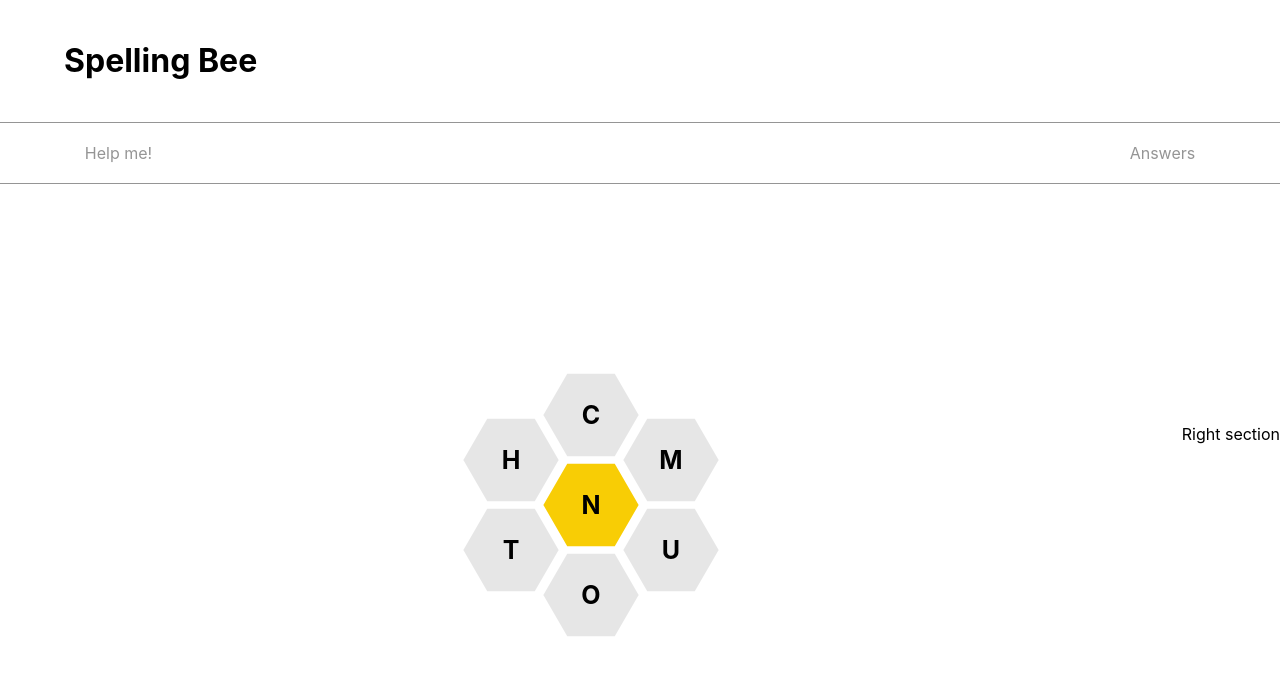
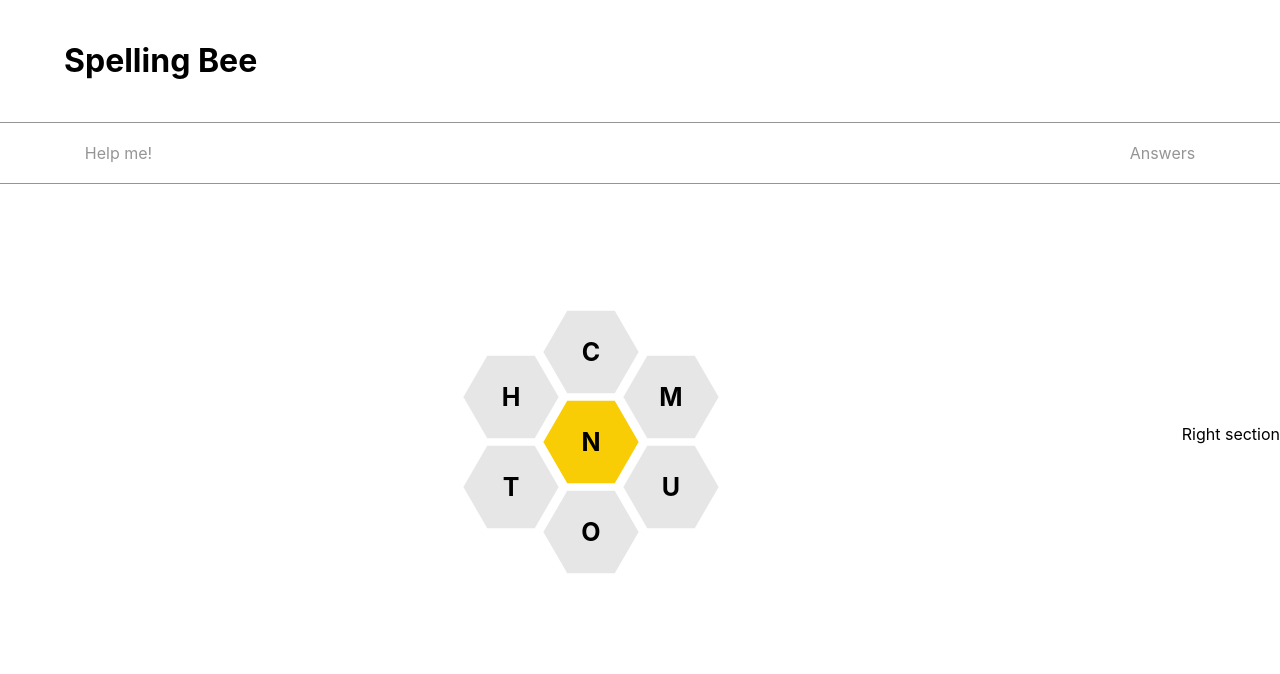
Before and after one commit to harrisoncole/spelling-bee, a React (Create React App) app: page / in a window 1280 px wide. Shown: the top 674 px of the page. Built offline with nearby package versions, Linux system fonts and the light colour scheme.

Commit message:
added delete function and updated styling for hive

```diff
--- a/src/App.css
+++ b/src/App.css
@@ -43,7 +43,9 @@
   display: flex;
   align-items: center;
   justify-content: center;
-  height: 200px;
+  height: 150px;
+  margin-bottom: 0;
+  padding-bottom: 0;
 }
 
 .game-left {
--- a/src/components/Cursor.css
+++ b/src/components/Cursor.css
@@ -2,6 +2,7 @@
   color: #f8cd05;
   font-size: 2.8em;
   font-weight: 200;
+  margin-left: 0;
 }
 
 .none {
--- a/src/components/EntryBar.css
+++ b/src/components/EntryBar.css
@@ -1,9 +1,11 @@
 .entry-bar {
+  margin: 0;
+  padding: 0;
   color: black;
   font-size: 2.2em;
   text-transform: uppercase;
   font-weight: bold;
-  text-align: center;
+  text-align: bottom;
 }
 
 .non-letter {
--- a/src/components/EntryBar.js
+++ b/src/components/EntryBar.js
@@ -3,10 +3,12 @@ import './EntryBar.css';
 
 const EntryBar = ({ displayInstructions, currentWord }) => {
   return (
-    <div>
+    <div className="entry-bar">
       <div className={displayInstructions ? 'dim entry-bar' : 'entry-bar'} />{' '}
       {currentWord.map((letter, idx) => (
-        <span key={idx}>{letter.letter}</span>
+        <span key={idx} className={letter.class}>
+          {letter.letter}
+        </span>
       ))}
     </div>
   );
--- a/src/components/Game.js
+++ b/src/components/Game.js
@@ -41,30 +41,25 @@ class Game extends Component {
     };
 
     this.addLetter = this.addLetter.bind(this);
+    this.removeLetter = this.removeLetter.bind(this);
   }
-
-  // const Game = ({ displayInstructions }) => {
-  //   const [gameLetters, setLetters] = useState(letterArray);
-  //   const [words, setWords] = useState(wordList);
-  //   const [currentWord, setCurrentWord] = useState([]);
-  //   const props = {
-  //     displayInstructions,
-  //     gameLetters,
-  //     words,
-  //     currentWord,
-  //     setCurrentWord,
-  //   };
 
   addLetter(newLetter) {
     const letters = this.state.gameLetters;
     const word = [...this.state.currentWord];
     const letterObj = { letter: newLetter, class: 'edge' };
     if (newLetter === letters[letters.length - 1]) {
-      letterObj.class = 'center';
+      letterObj.class = 'center-letter';
     } else if (!letters.includes(newLetter)) {
-      letterObj.class = 'non-hive';
+      letterObj.class = 'non-letter';
     }
     word.push(letterObj);
+    this.setState({ currentWord: word });
+  }
+
+  removeLetter() {
+    const word = [...this.state.currentWord];
+    word.pop();
     this.setState({ currentWord: word });
   }
 
@@ -72,6 +67,7 @@ class Game extends Component {
     const props = {
       displayInstructions: this.props.displayInstructions,
       addLetter: this.addLetter,
+      removeLetter: this.removeLetter,
       gameLetters: this.state.gameLetters,
     };
 
--- a/src/components/Hive.css
+++ b/src/components/Hive.css
@@ -3,27 +3,29 @@
   display: flex;
   justify-content: center;
   align-items: center;
+  margin-top: 0;
+  padding-top: 0;
 }
 
 .top {
-  transform: translate(0, -90%);
+  transform: translate(0, -140%);
 }
 .top-right {
-  transform: translate(80%, -45%);
+  transform: translate(80%, -95%);
 }
 .top-left {
-  transform: translate(-80%, -45%);
+  transform: translate(-80%, -95%);
 }
 .bottom-right {
-  transform: translate(80%, 45%);
+  transform: translate(80%, -5%);
 }
 .bottom-left {
-  transform: translate(-80%, 45%);
+  transform: translate(-80%, -5%);
 }
 .bottom {
-  transform: translate(0, 90%);
+  transform: translate(0, 40%);
 }
 .center {
-  transform: translate(0, 0);
+  transform: translate(0, -50%);
   fill: #f8cd05;
 }
--- a/src/components/Hive.js
+++ b/src/components/Hive.js
@@ -1,9 +1,14 @@
-import React from 'react';
+import React, { useEffect } from 'react';
 import { HiveCell } from './index';
 import './Hive.css';
 import '../App.css';
 
-const Hive = ({ gameLetters, displayInstructions, addLetter }) => {
+const Hive = ({
+  gameLetters,
+  displayInstructions,
+  addLetter,
+  removeLetter,
+}) => {
   const cellArray = [
     'top',
     'top-left',
@@ -13,6 +18,24 @@ const Hive = ({ gameLetters, displayInstructions, addLetter }) => {
     'bottom-right',
     'center',
   ];
+
+  useEffect(() => {
+    function keyDownHandler(evt) {
+      console.log(evt);
+      const letters = 'abcdefghijklmnopqrstuvwxyz';
+      if (letters.includes(evt.key)) {
+        addLetter(evt.key);
+      } else if (evt.key === 'Backspace') {
+        removeLetter();
+      }
+    }
+    document.addEventListener('keydown', keyDownHandler);
+
+    return () => {
+      document.removeEventListener('keydown', keyDownHandler);
+    };
+  }, [addLetter, removeLetter]);
+
   return (
     <div className={displayInstructions ? 'dim hive' : 'hive'}>
       {cellArray.map(
--- a/src/components/HiveCell.js
+++ b/src/components/HiveCell.js
@@ -4,16 +4,19 @@ import './HiveCell.css';
 const HiveCell = ({ cellLocation, letter, addLetter }) => {
   let [clicked, setClicked] = useState(false);
   useEffect(() => {
-    document.addEventListener('keydown', evt =>
-      keyHandler(setClicked, true, evt, letter)
-    );
-    document.addEventListener('keyup', evt =>
-      keyHandler(setClicked, false, evt, letter)
-    );
+    function keyDownHandler(evt) {
+      keyHandler(setClicked, true, evt, letter);
+    }
+
+    function keyUpHandler(evt) {
+      keyHandler(setClicked, false, evt, letter);
+    }
+    document.addEventListener('keydown', keyDownHandler);
+    document.addEventListener('keyup', keyUpHandler);
 
     return () => {
-      document.removeEventListener('keydown', keyHandler);
-      document.removeEventListener('keyup', keyHandler);
+      document.removeEventListener('keydown', keyDownHandler);
+      document.removeEventListener('keyup', keyUpHandler);
     };
   }, [letter]);
   return (
@@ -24,10 +27,6 @@ const HiveCell = ({ cellLocation, letter, addLetter }) => {
       }}
       onMouseUp={() => clickHandler(setClicked, false)}
       onMouseLeave={() => clickHandler(setClicked, false)}
-      onKeyDown={evt => {
-        keyHandler(setClicked, true, evt, letter);
-      }}
-      onKeyUp={evt => keyHandler(setClicked, false, evt, letter)}
       viewBox="0 0 120 103.92304845413263"
       className={`${cellLocation} hive-cell`}
     >
```
